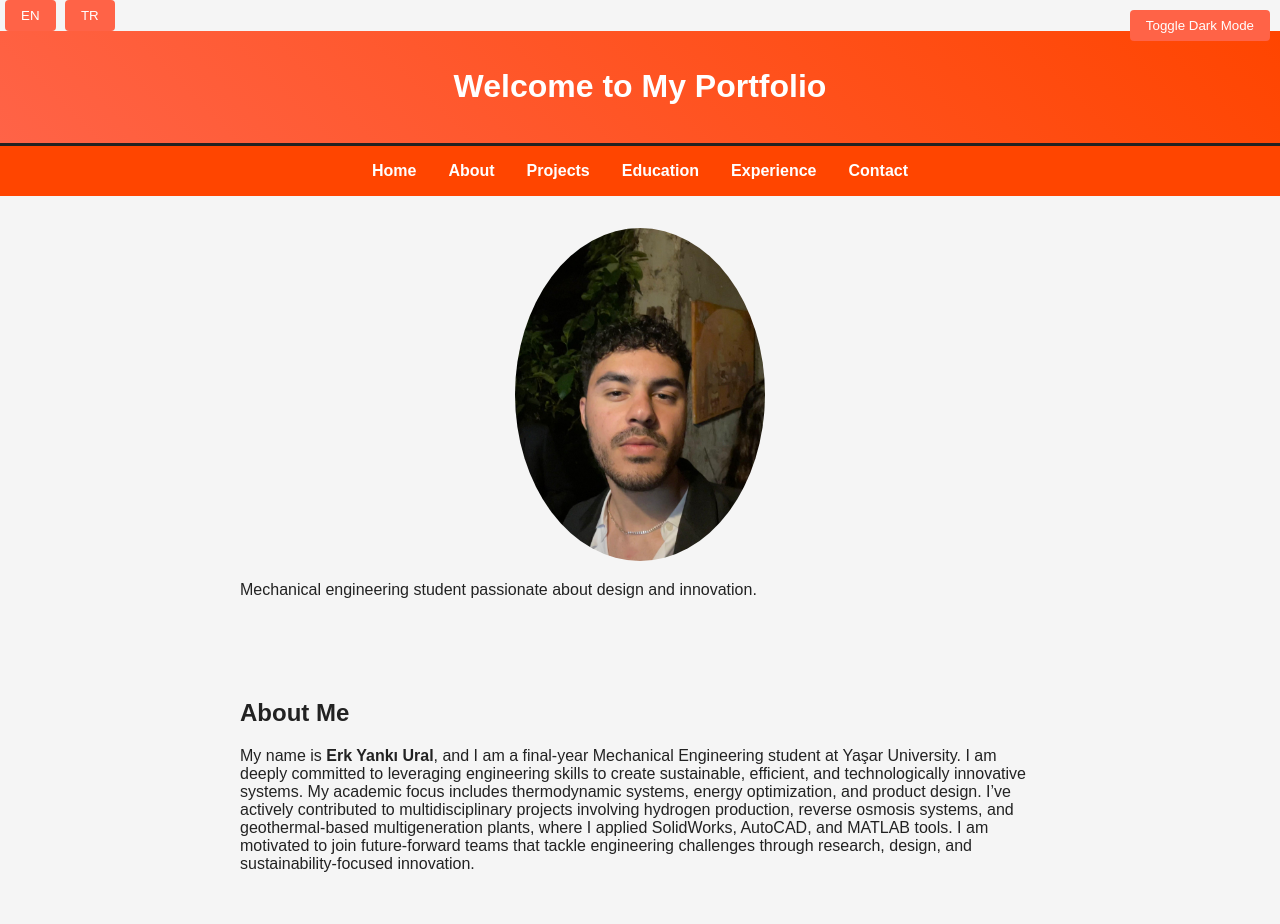
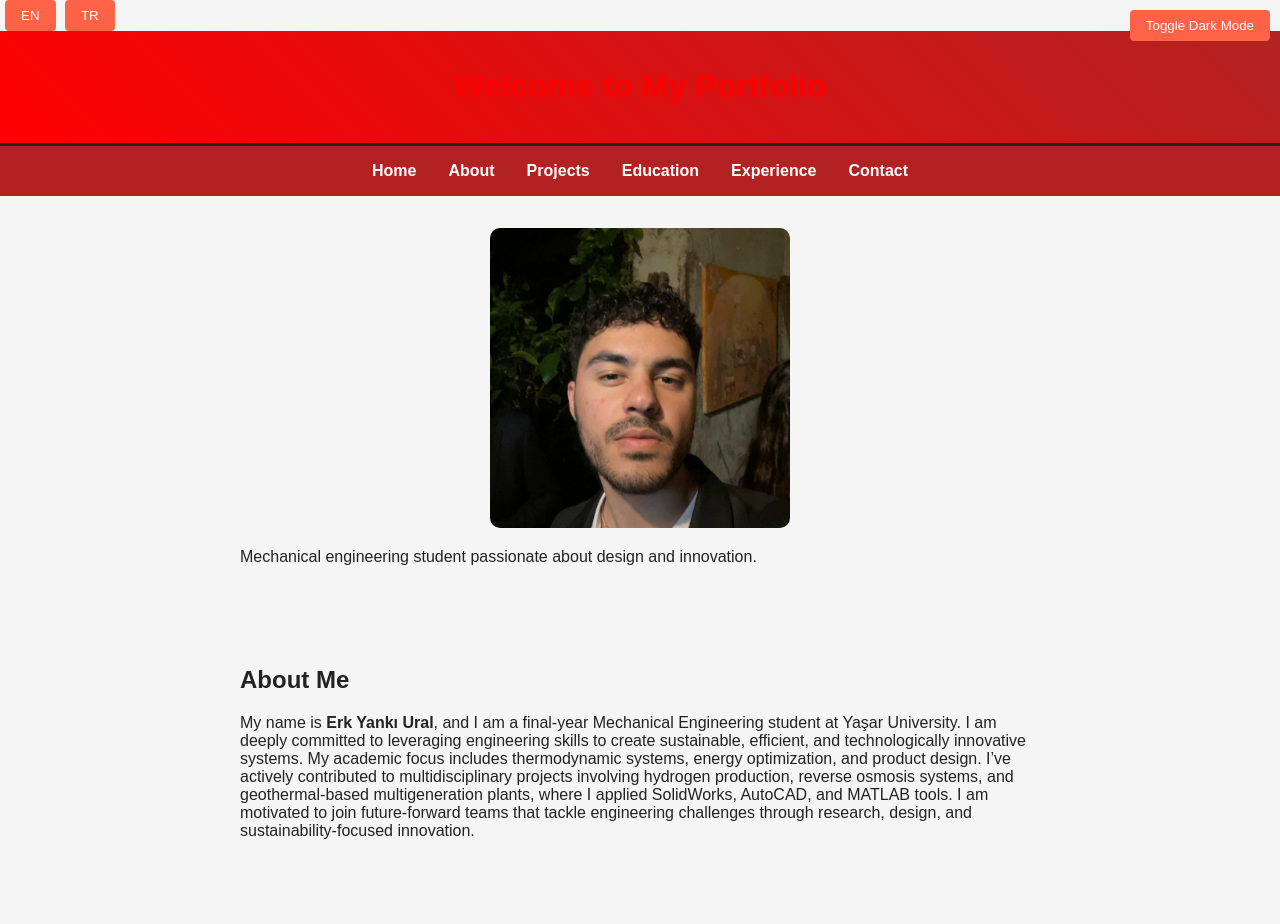
Before and after one commit to erkyanki/erkyanki, a plain HTML site: page index.html in a window 1280 px wide. Shown: the top 924 px of the page. Drawn offline with Linux system fonts and the light colour scheme.

Commit message:
Update index.html

```diff
--- a/index.html
+++ b/index.html
@@ -20,15 +20,19 @@
     }
 
     header {
-      background: linear-gradient(45deg, #FF6347, #FF4500); /* Canlı kırmızı tonları */
+      background: linear-gradient(45deg, #FF0000, #B22222); /* Kırmızı tonları */
       color: white;
       padding: 1rem;
       text-align: center;
       border-bottom: 3px solid #222;
     }
 
+    header h1 {
+      color: #FF0000; /* Başlıkları kırmızı yapıyoruz */
+    }
+
     nav {
-      background-color: #FF4500; /* Canlı kırmızı */
+      background-color: #B22222; /* Kırmızı */
       display: flex;
       flex-wrap: wrap;
       justify-content: center;
@@ -105,10 +109,11 @@
 
     img {
       width: 100%;
-      max-width: 250px;
-      height: auto;
-      border-radius: 50%;
+      max-width: 300px;
+      height: 300px; /* Fotoğrafı kare yapmak için yükseklik de verildi */
+      object-fit: cover; /* Fotoğrafın kareye düzgün şekilde sığması için */
       transition: transform 0.3s ease, box-shadow 0.3s ease;
+      border-radius: 10px; /* Kenarları biraz yuvarladım */
     }
 
     img:hover {
@@ -139,7 +144,7 @@
     button.toggle-mode {
       position: fixed;
       top: 10px;
-      right: 10px; /* Sağ üst köşeye yerleştirildi */
+      right: 10px;
       background-color: #FF6347;
       color: white;
       padding: 0.5rem 1rem;
```
